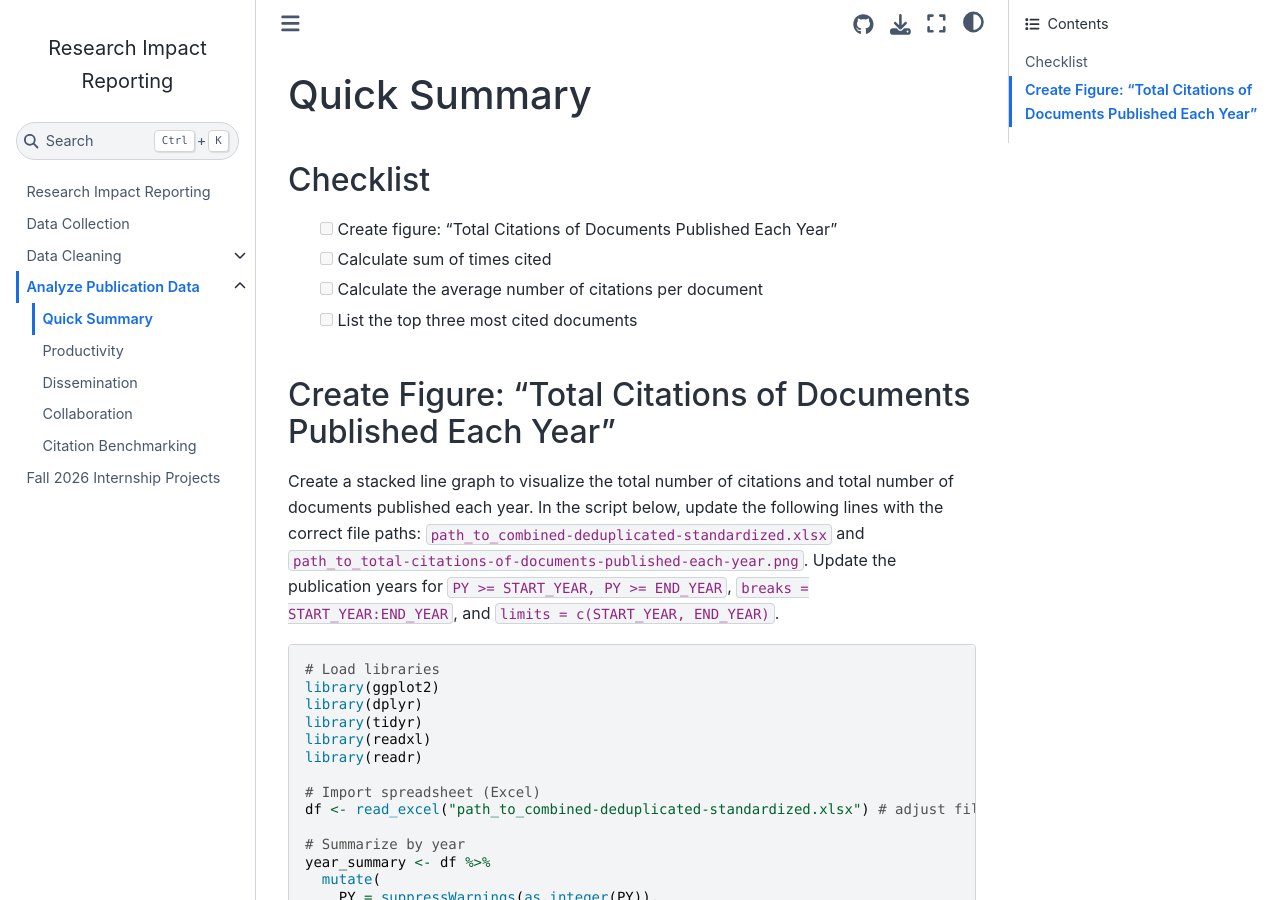
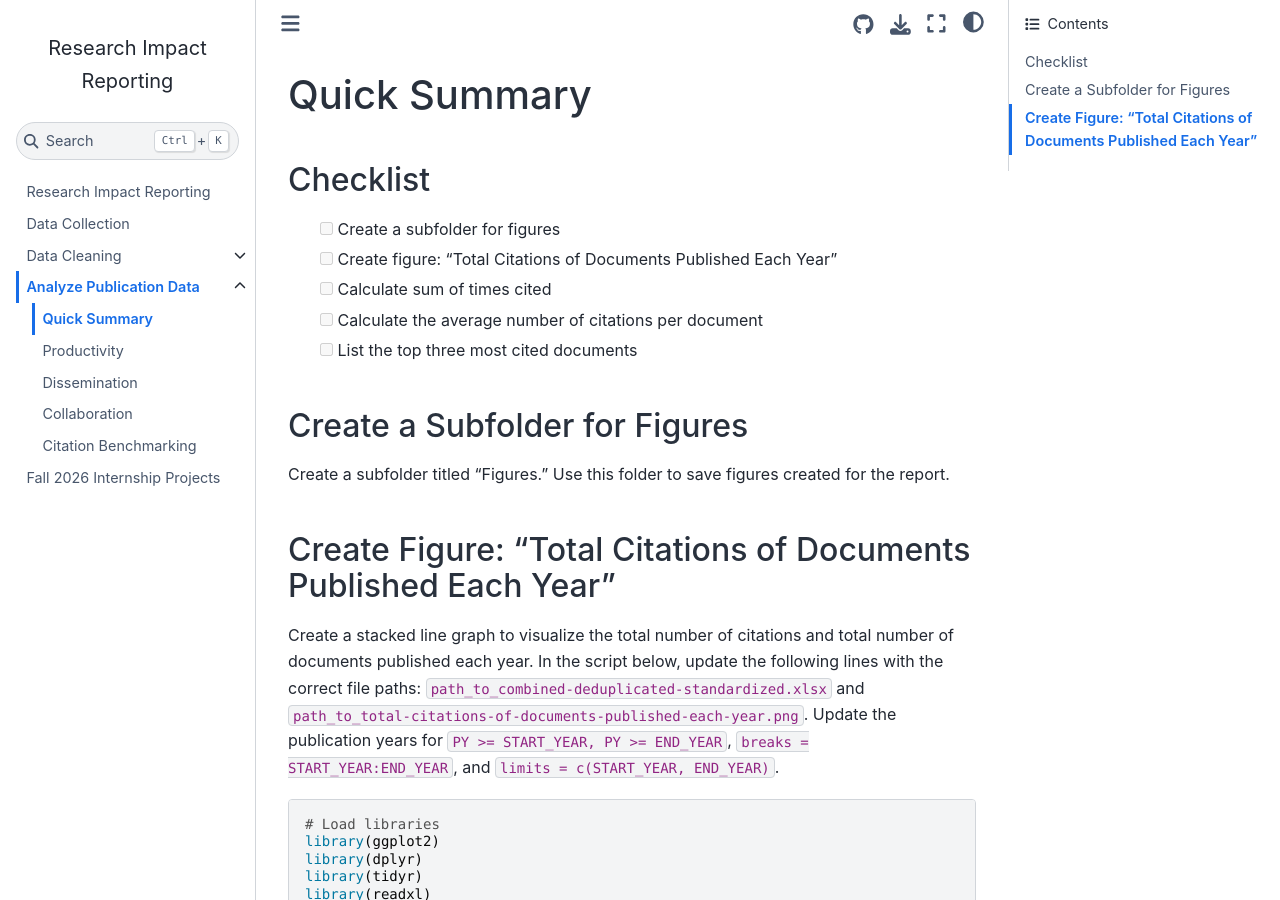
Before and after one commit to vvlooking/research-impact, a Jupyter Book: the page built from website/analyze-data-quick-summary.md, in a window 1280 px wide and 900 px high. Built offline with Jupyter Book 1.0.4 settings and Sphinx 7.4.7 and the Sphinx Book theme 1.1.4, drawn with Linux system fonts in a browser that asks for light colours.

Commit message:
Update analyze-data-quick-summary.md

```diff
--- a/website/analyze-data-quick-summary.md
+++ b/website/analyze-data-quick-summary.md
@@ -2,10 +2,14 @@
 
 ## Checklist
 
+- [ ] Create a subfolder for figures
 - [ ] Create figure: "Total Citations of Documents Published Each Year"
 - [ ] Calculate sum of times cited
 - [ ] Calculate the average number of citations per document
 - [ ] List the top three most cited documents
+
+## Create a Subfolder for Figures
+Create a subfolder titled "Figures." Use this folder to save figures created for the report.
 
 ## Create Figure: "Total Citations of Documents Published Each Year"
 Create a stacked line graph to visualize the total number of citations and total number of documents published each year. In the script below, update the following lines with the correct file paths: `path_to_combined-deduplicated-standardized.xlsx` and `path_to_total-citations-of-documents-published-each-year.png`. Update the publication years for `PY >= START_YEAR, PY >= END_YEAR`, `breaks = START_YEAR:END_YEAR`, and `limits = c(START_YEAR, END_YEAR)`.
```
